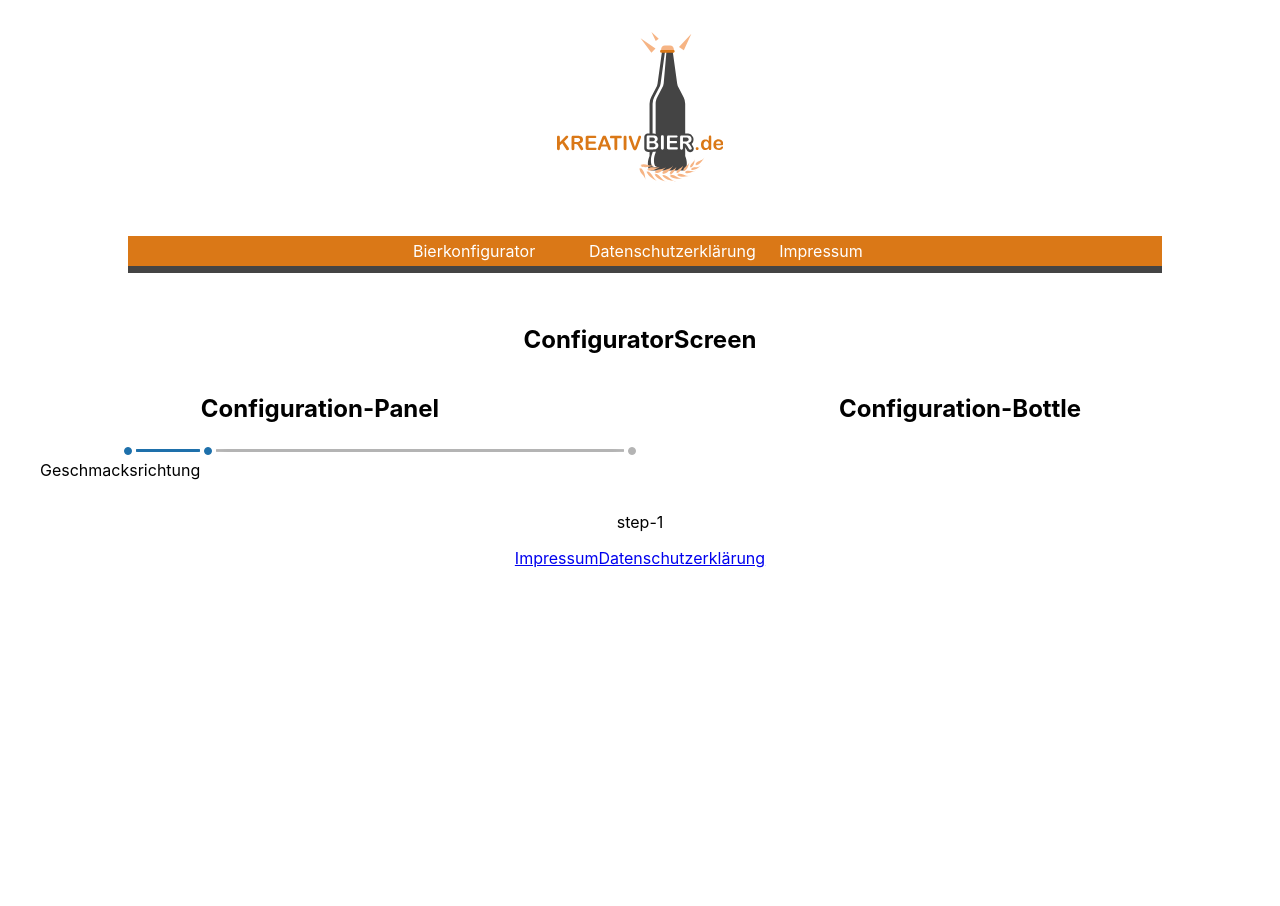
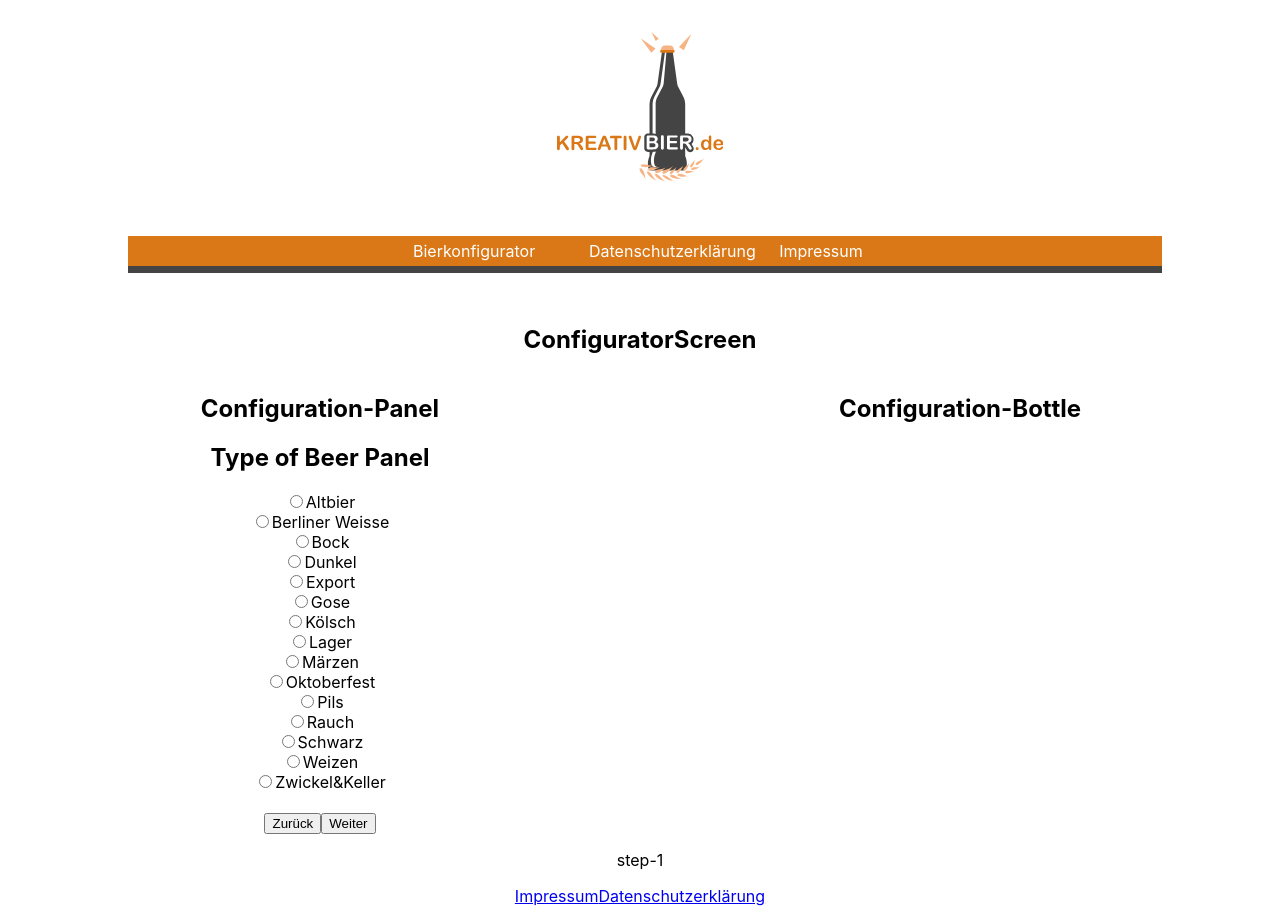
Before and after one commit to MartinKotschmar/swt, a React (Create React App) app: page /beer-configurator/step-1 in a window 1280 px wide. Before the commit the page ends 800 px from the top, so only its background shows below. Built offline with nearby package versions, Linux system fonts and the light colour scheme.

Commit message:
+demo added

```diff
--- /dev/null
+++ b/src/components/Layout/Body/screens/ConfiguratorScreen/BierKonfigurator/Configuration/ConfigurationPanel/IngredientsPanel/FlavourList/flavourList.module.css
@@ -0,0 +1,6 @@
+.container {
+  display: flex;
+  flex-direction: column;
+  max-width: fit-content;
+  margin: 0 auto;
+}
--- /dev/null
+++ b/src/components/Layout/Body/screens/ConfiguratorScreen/BierKonfigurator/Configuration/ConfigurationPanel/IngredientsPanel/FlavourList/index.tsx
@@ -0,0 +1,41 @@
+import classes from "./flavourList.module.css";
+
+const FlavourList = () => {
+  const flavours = [
+    "Leicht/Erfrischend",
+    "Spritzig/Erfrischend",
+    "Bluming/Fruchtig",
+    "Hopfig/Bitter",
+    "Karamell/Honig",
+    "Würzig/Kräuteraroma",
+    "Start/Herzhaft",
+    "Dunkel/Vollmundig",
+    "im Fass gereift",
+    "Experimentell",
+  ];
+
+  return (
+    <div>
+      <div>
+        <h2>Geschmack</h2>
+        <div className={classes.container}>
+          {flavours.map((x, value) => {
+            return (
+              <label>
+                <input
+                  key={x}
+                  type="radio"
+                  name="flavourPanelInput"
+                  value={value}
+                ></input>
+                {flavours[value]}
+              </label>
+            );
+          })}
+        </div>
+      </div>
+    </div>
+  );
+};
+
+export default FlavourList;
--- /dev/null
+++ b/src/components/Layout/Body/screens/ConfiguratorScreen/BierKonfigurator/Configuration/ConfigurationPanel/IngredientsPanel/IngredientsList/index.tsx
@@ -0,0 +1,23 @@
+import classes from "./ingredientsList.module.css";
+
+const IngredientsList = (props: any) => {
+  return (
+    <div className={classes.container}>
+      {props.list.map((x: any, value: any) => {
+        return (
+          <label>
+            <input
+              key={x}
+              type="checkbox"
+              name={"ingredientsPanelInput" + props.listNumber}
+              value={value}
+            ></input>
+            {props.list[value]}
+          </label>
+        );
+      })}
+    </div>
+  );
+};
+
+export default IngredientsList;
--- /dev/null
+++ b/src/components/Layout/Body/screens/ConfiguratorScreen/BierKonfigurator/Configuration/ConfigurationPanel/IngredientsPanel/IngredientsList/ingredientsList.module.css
@@ -0,0 +1,6 @@
+.container {
+  display: flex;
+  flex-direction: column;
+  max-width: fit-content;
+  margin: 0 auto;
+}
--- /dev/null
+++ b/src/components/Layout/Body/screens/ConfiguratorScreen/BierKonfigurator/Configuration/ConfigurationPanel/IngredientsPanel/index.tsx
@@ -0,0 +1,40 @@
+import FlavourList from "./FlavourList";
+import IngredientsList from "./IngredientsList";
+
+const IngredientsPanel = () => {
+  const drinks = ["Cola", "Sprite", "Fanta", "Vodka", "Tequila", "Rum"];
+  const juice = [
+    "Himbeeren",
+    "Limetten",
+    "Orangen",
+    "Erdbeeren",
+    "Mango",
+    "Kirsche",
+    "Karotte",
+  ];
+  const special = [
+    "Schokolade",
+    "Bretzel",
+    "Knoblauch",
+    "Rosmarin",
+    "Chilli",
+    "Honig",
+    "Karamell",
+    "Vanille",
+  ];
+
+  return (
+    <div>
+      <h2>Flavour selection:</h2>
+      <FlavourList />
+      <h2>Ingredients type 1</h2>
+      <IngredientsList list={drinks} />
+      <h2>Ingredients type 2</h2>
+      <IngredientsList list={juice} />
+      <h2>Ingredients type 3</h2>
+      <IngredientsList list={special} />
+    </div>
+  );
+};
+
+export default IngredientsPanel;
--- /dev/null
+++ b/src/components/Layout/Body/screens/ConfiguratorScreen/BierKonfigurator/Configuration/ConfigurationPanel/TypePanel/index.tsx
@@ -0,0 +1,55 @@
+import classes from "./typePanel.module.css";
+import { Link } from "react-router-dom";
+
+const TypePanel = () => {
+  const typeList = [
+    "Altbier",
+    "Berliner Weisse",
+    "Bock",
+    "Dunkel",
+    "Export",
+    "Gose",
+    "Kölsch",
+    "Lager",
+    "Märzen",
+    "Oktoberfest",
+    "Pils",
+    "Rauch",
+    "Schwarz",
+    "Weizen",
+    "Zwickel&Keller",
+  ];
+
+  return (
+    <div>
+      <h2>Type of Beer Panel</h2>
+      <div className={classes.container}>
+        {typeList.map((x, value) => {
+          return (
+            <label className={classes.label}>
+              <input
+                className={classes.input}
+                key={value}
+                type="radio"
+                name="typePanelInput"
+                value={value}
+              ></input>
+              {typeList[value]}
+            </label>
+          );
+        })}
+      </div>
+      <br />
+      <div>
+        {/* <Link to="/beer-configurator/start">
+          <button>Zurück</button>
+        </Link>
+        <Link to="/beer-configurator/step-2">
+          <button>Weiter</button>
+        </Link> */}
+      </div>
+    </div>
+  );
+};
+
+export default TypePanel;
--- /dev/null
+++ b/src/components/Layout/Body/screens/ConfiguratorScreen/BierKonfigurator/Configuration/ConfigurationPanel/TypePanel/typePanel.module.css
@@ -0,0 +1,6 @@
+.container {
+  display: flex;
+  flex-direction: column;
+  max-width: fit-content;
+  margin: 0 auto;
+}
--- a/src/components/Layout/Body/screens/ConfiguratorScreen/BierKonfigurator/Configuration/ConfigurationPanel/index.tsx
+++ b/src/components/Layout/Body/screens/ConfiguratorScreen/BierKonfigurator/Configuration/ConfigurationPanel/index.tsx
@@ -1,14 +1,31 @@
-import React from 'react';
+import React from "react";
+import { Link, Route } from "react-router-dom";
 import ConfigurationSteps from "../ConfigurationSteps";
+import IngredientsList from "./IngredientsPanel";
+import TypePanel from "./TypePanel";
+import IngredientsPanel from "./IngredientsPanel";
 
 const ConfigurationPanel = () => {
-
-    return (
-        <section>
-            <h2>Configuration-Panel</h2>
-            <ConfigurationSteps/>
-        </section>
-    )
+  return (
+    <section>
+      <h2>Configuration-Panel</h2>
+      <Route path="/beer-configurator/step-1" exact>
+        <TypePanel />
+      </Route>
+      <Route path="/beer-configurator/step-2" exact>
+        <IngredientsPanel />
+      </Route>
+      <Link to="/beer-configurator/start">
+        <button>Zurück</button>
+      </Link>
+      <Link to="/beer-configurator/step-1">
+        <button>Weiter</button>
+      </Link>
+      {/* <ConfigurationSteps /> */}
+      {/* <TypePanel /> */}
+      {/* <IngredientsList /> */}
+    </section>
+  );
 };
 
 export default ConfigurationPanel;
```
Also changed, not shown: src/App.js (+17 -19 lines), src/components/Layout/Body/overlays/Backdrop.tsx (+7 -2 lines), src/components/Layout/Body/screens/ConfiguratorScreen/BierKonfigurator/Configuration/ConfigurationPanel/BottlePanel/index.tsx (added, +12 -0 lines), src/components/Layout/Body/screens/ConfiguratorScreen/BierKonfigurator/Configuration/ConfigurationPanel/LabelPanel/index.tsx (added, +12 -0 lines).
